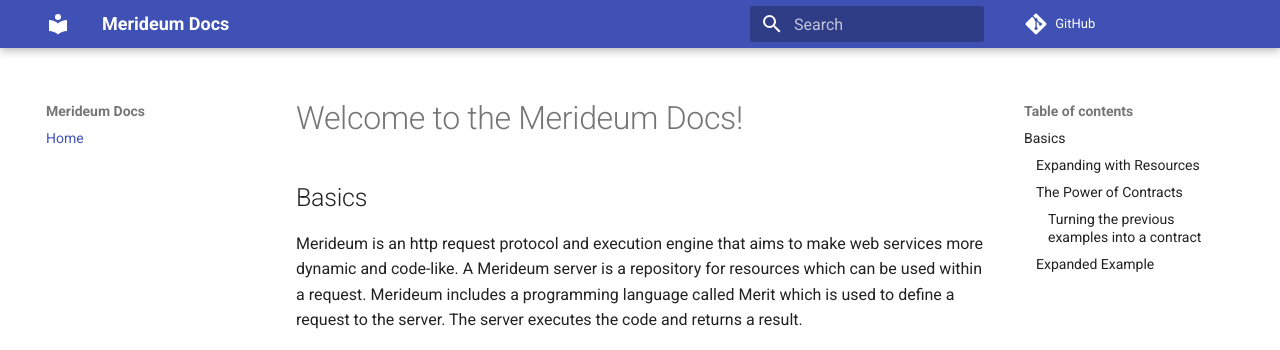
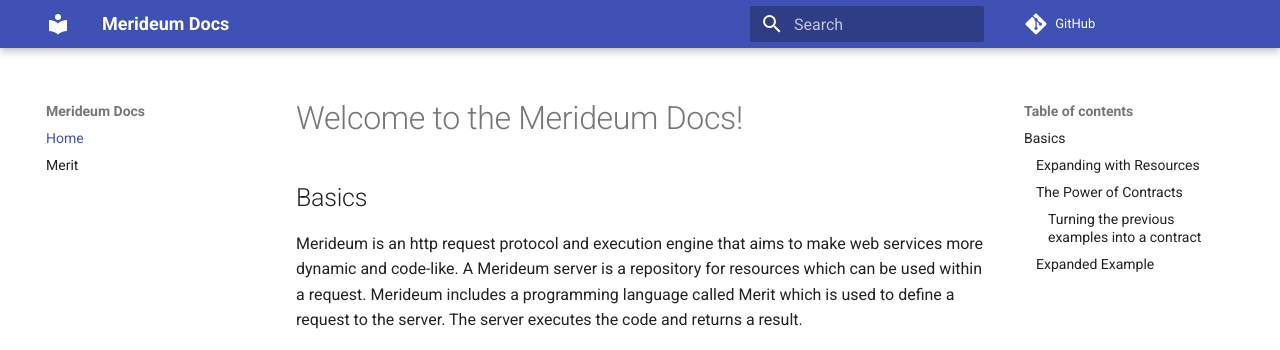
Before and after one commit to merideum/merideum-spec, an MkDocs documentation site: the page built from docs/index.md, in a window 1280 px wide. Shown: the top 350 px of the page. Built offline with MkDocs 1.6.1 and Material for MkDocs 9.7.7, drawn with Linux system fonts in a browser that asks for light colours; comment, search, counter and statistics services are not loaded.

Commit message:
Update mkdocs.yml

```diff
--- a/mkdocs.yml
+++ b/mkdocs.yml
@@ -6,5 +6,6 @@
 repo_url: https://github.com/merideum/merideum-spec/
 nav:
     - Home: index.md
+    - Merit: merit.md
 theme:
     name: material
```
